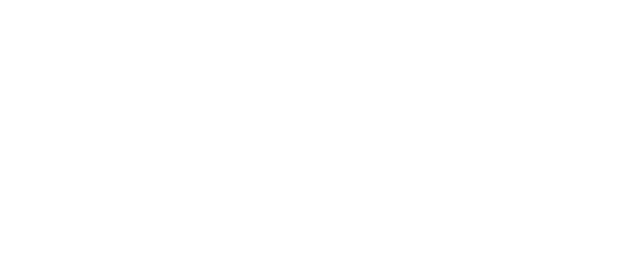
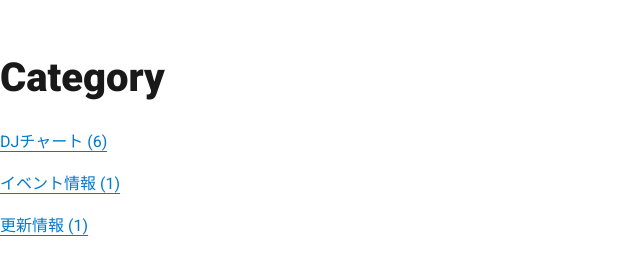
Before and after one commit to verytired/dotnine-new, a Gatsby site: page /category in a window 1280 px wide. Before the commit this address had no page. Shown: the whole page, without its empty margins (0-640 px from the left). Built offline with nearby package versions, Linux system fonts and the light colour scheme; Gatsby itself is replaced by a stand-in of ours; some packages are replaced by stand-ins of ours.

Commit message:
add category

```diff
--- a/content/blog/20200619-sandbox/index.md
+++ b/content/blog/20200619-sandbox/index.md
@@ -2,7 +2,7 @@
 title: 【DJ】2020/06/19 Sandbox
 date: "2020-06-19T22:40:32.169Z"
 description: 次回のSandboxのインフォメーションです。
-category: Event Info
+category: イベント情報
 tags: ["event-info"]
 ---
 
--- a/content/blog/renewal2020/index.md
+++ b/content/blog/renewal2020/index.md
@@ -2,6 +2,7 @@
 title: Renewal 2020
 date: "2020-06-12T22:12:03.284Z"
 description: "放置していたサイトを復旧させました。"
+category: 更新情報
 tags: ["infomation"]
 ---
 
--- a/content/blog/sandbox-dj-chart-2019-12/index.md
+++ b/content/blog/sandbox-dj-chart-2019-12/index.md
@@ -2,7 +2,7 @@
 title: Sandbox DJ Chart 2019 Dec
 date: "2019-12-22T23:46:37.121Z"
 description: 2019年12月のDJチャートです。
-category: DJ Chart
+category: DJチャート
 tags: ["dj-chart"]
 ---
 
--- a/content/blog/sandbox-dj-chart-2020-01/index.md
+++ b/content/blog/sandbox-dj-chart-2020-01/index.md
@@ -2,7 +2,7 @@
 title: Sandbox DJ Chart 2020 Jan
 date: "2020-01-22T23:46:37.121Z"
 description: 2020年1月のDJチャートです。
-category: DJ Chart
+category: DJチャート
 tags: ["dj-chart"]
 ---
 
--- a/content/blog/sandbox-dj-chart-2020-02/index.md
+++ b/content/blog/sandbox-dj-chart-2020-02/index.md
@@ -2,7 +2,7 @@
 title: Sandbox DJ Chart 2020 Feb
 date: "2020-02-27T23:46:37.121Z"
 description: 2020年2月のDJチャートです。
-category: DJ Chart
+category: DJチャート
 tags: ["dj-chart"]
 ---
 
--- a/content/blog/sandbox-dj-chart-2020-03/index.md
+++ b/content/blog/sandbox-dj-chart-2020-03/index.md
@@ -2,7 +2,7 @@
 title: Sandbox DJ Chart 2020 Mar
 date: "2020-03-25T23:46:37.121Z"
 description: 2020年3月のDJチャートです。
-category: DJ Chart
+category: DJチャート
 tags: ["dj-chart"]
 ---
 
--- a/content/blog/sandbox-dj-chart-2020-04/index.md
+++ b/content/blog/sandbox-dj-chart-2020-04/index.md
@@ -2,6 +2,7 @@
 title: Sandbox DJ Chart 2020 Apr
 date: "2020-04-28T23:46:37.121Z"
 description: 2020年4月のDJチャートです。
+category: DJチャート
 tags: ["dj-chart"]
 
 ---
--- a/content/blog/sandbox-dj-chart-2020-05/index.md
+++ b/content/blog/sandbox-dj-chart-2020-05/index.md
@@ -2,7 +2,7 @@
 title: Sandbox DJ Chart 2020 May
 date: "2020-05-31T23:46:37.121Z"
 description: 2020年5月のDJチャートです。
-category: DJ Chart
+category: DJチャート
 tags: ["dj-chart"]
 ---
 ## ryu
--- a/gatsby-node.js
+++ b/gatsby-node.js
@@ -8,6 +8,7 @@
 
   const blogPost = path.resolve(`./src/templates/blog-post.js`)
   const tagTemplate = path.resolve(`./src/templates/tags.js`)
+  const categoryTemplate = path.resolve(`./src/templates/category.js`)
 
   const result = await graphql(
     `
@@ -29,6 +30,11 @@
         }
         tagsGroup: allMarkdownRemark(limit: 2000) {
           group(field: frontmatter___tags) {
+            fieldValue
+          }
+        }
+        categoryGroup: allMarkdownRemark(limit: 2000) {
+          group(field: frontmatter___category) {
             fieldValue
           }
         }
@@ -70,6 +76,19 @@
       },
     })
   })
+
+  // Extract tag data from query
+  const category = result.data.categoryGroup.group
+  // Make tag pages
+  category.forEach(category => {
+    createPage({
+      path: `/category/${_.kebabCase(category.fieldValue)}/`,
+      component: categoryTemplate,
+      context: {
+        category: category.fieldValue,
+      },
+    })
+  })
 }
 
 exports.onCreateNode = ({ node, actions, getNode }) => {
--- /dev/null
+++ b/src/pages/category.js
@@ -0,0 +1,70 @@
+import React from "react"
+import PropTypes from "prop-types"
+
+// Utilities
+import kebabCase from "lodash/kebabCase"
+
+// Components
+import { Helmet } from "react-helmet"
+import { Link, graphql } from "gatsby"
+
+const CategoryPage = ({
+  data: {
+    allMarkdownRemark: { group },
+    site: {
+      siteMetadata: { title },
+    },
+  },
+}) => (
+  <div>
+    <Helmet title={title} />
+    <div>
+      <h1>Category</h1>
+      <ul>
+        {group.map(category => (
+          <li key={category.fieldValue}>
+            <Link to={`/category/${kebabCase(category.fieldValue)}/`}>
+              {category.fieldValue} ({category.totalCount})
+            </Link>
+          </li>
+        ))}
+      </ul>
+    </div>
+  </div>
+)
+
+CategoryPage.propTypes = {
+  data: PropTypes.shape({
+    allMarkdownRemark: PropTypes.shape({
+      group: PropTypes.arrayOf(
+        PropTypes.shape({
+          fieldValue: PropTypes.string.isRequired,
+          totalCount: PropTypes.number.isRequired,
+        }).isRequired
+      ),
+    }),
+    site: PropTypes.shape({
+      siteMetadata: PropTypes.shape({
+        title: PropTypes.string.isRequired,
+      }),
+    }),
+  }),
+}
+
+export default CategoryPage
+
+export const pageQuery = graphql`
+  query {
+    site {
+      siteMetadata {
+        title
+      }
+    }
+    allMarkdownRemark(limit: 2000) {
+      group(field: frontmatter___category) {
+        fieldValue
+        totalCount
+      }
+    }
+  }
+`
```
Also changed, not shown: src/components/category-list.js (added, +36 -0 lines), src/templates/category.js (added, +76 -0 lines).
